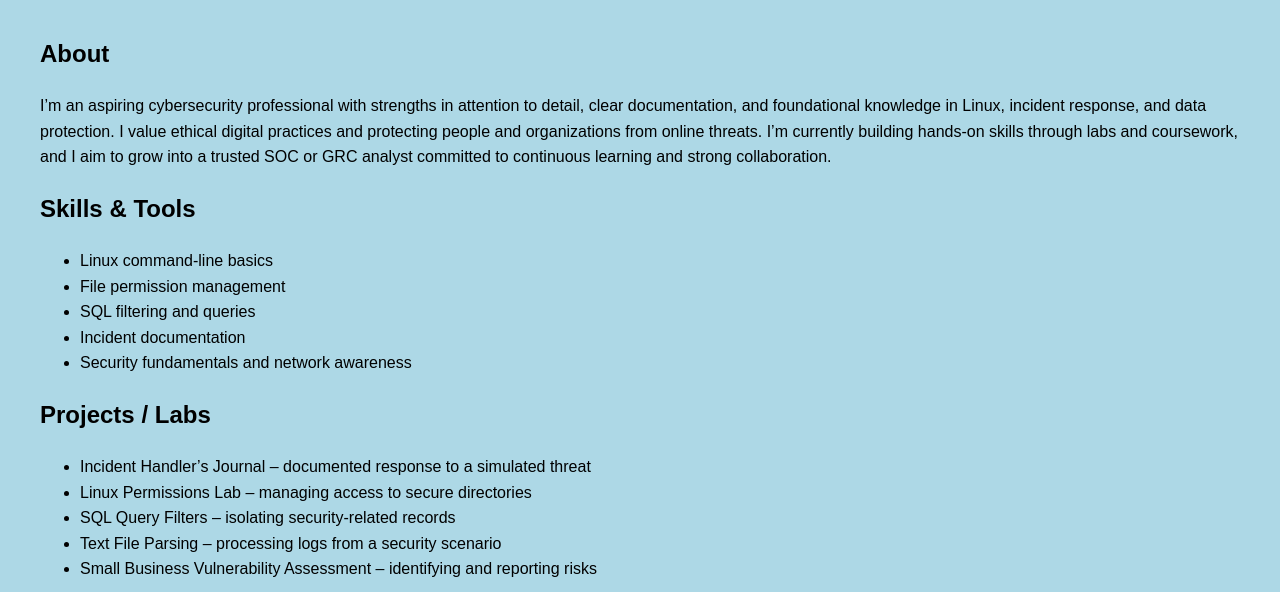
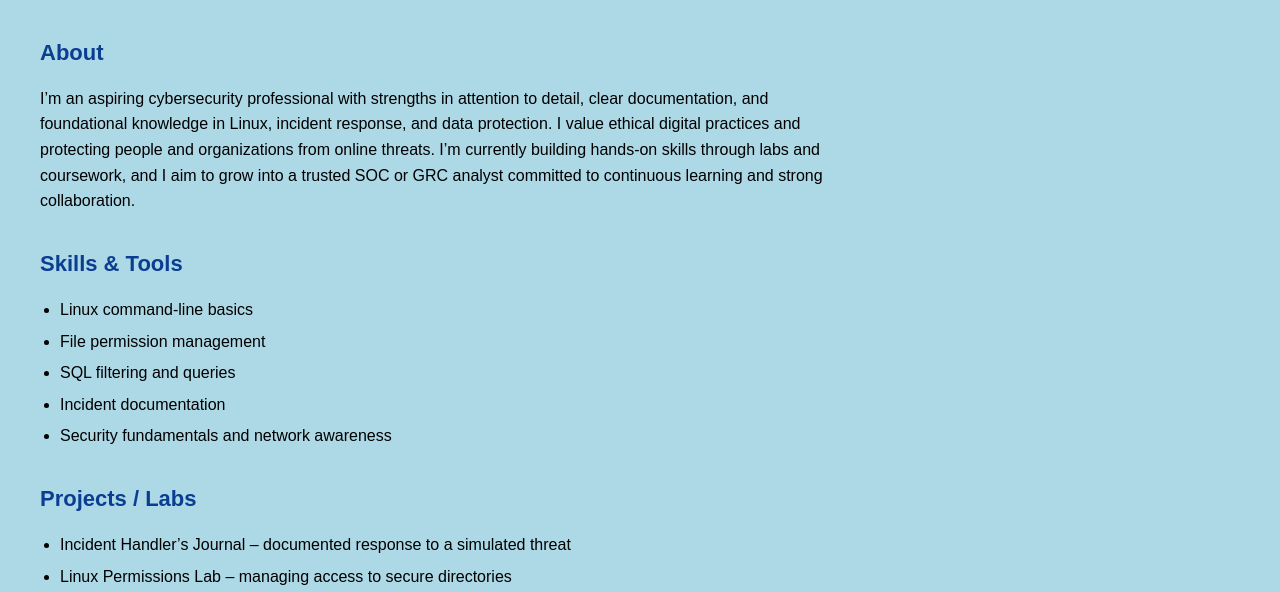
Before and after one commit to AmulyaVellanki98/AmulyaVellanki98.github.io, a plain HTML site: page index.html in a window 1280 px wide. Shown: the part 170-762 px from the top of the page. Drawn offline with Linux system fonts and the light colour scheme; a web font is replaced by a local one.

Commit message:
style changes

```diff
--- a/index.html
+++ b/index.html
@@ -13,7 +13,7 @@
   <h1 class="honk-title">Amulya Vellanki Portfolio</h1>
 
   <h2>About</h2>
-  <div>
+  <div id="about">
   <p>
     I’m an aspiring cybersecurity professional with strengths in attention to detail, clear documentation, and foundational knowledge in Linux, incident response, and data protection.
     I value ethical digital practices and protecting people and organizations from online threats. I’m currently building hands-on skills through labs and coursework, and I aim to grow into a trusted SOC or GRC analyst committed to continuous learning and strong collaboration.
--- a/style.css
+++ b/style.css
@@ -14,12 +14,13 @@ body{
   text-shadow: 0 0 10px #333;
   text-align: center;
 }
-#about{
-    font-family: "Indie Flower", cursive;
-    font-size: 20px;
-    color: #333;
-    line-height: 1.7;
-    max-width: 800px;
-    margin: 0 auto;
-    padding: 10px;
+h2 {
+  margin-top: 32px;
+  margin-bottom: 8px;
+  font-size: 22px;
+  color: #0b3d91; /* calm, readable accent */
 }
+
+p, ul { max-width: 800px; }
+ul { padding-left: 20px; }
+li { margin: 6px 0; }
```
